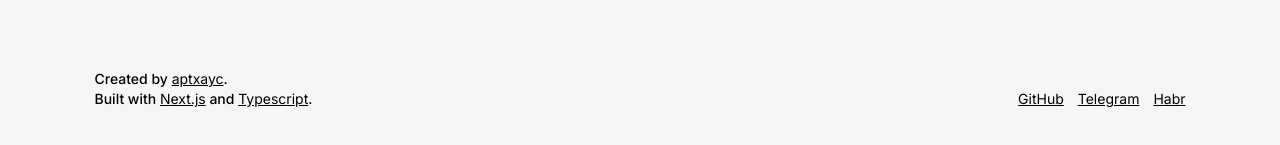
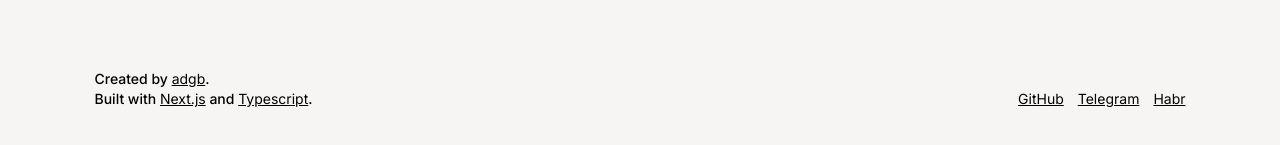
Before and after one commit to myschproj/kuryuxa, a Next.js app: page / in a window 1280 px wide. Shown: the part 2251-2396 px from the top of the page. Built offline with nearby package versions, Linux system fonts and the light colour scheme.

Commit message:
Update footer.tsx

```diff
--- a/app/components/footer.tsx
+++ b/app/components/footer.tsx
@@ -15,7 +15,7 @@ export default function Footer() {
                 className="font-normal underline cursor-help"
               >
                 {" "}
-                aptxayc
+                adgb
               </Link>
               .
             </span>
```
